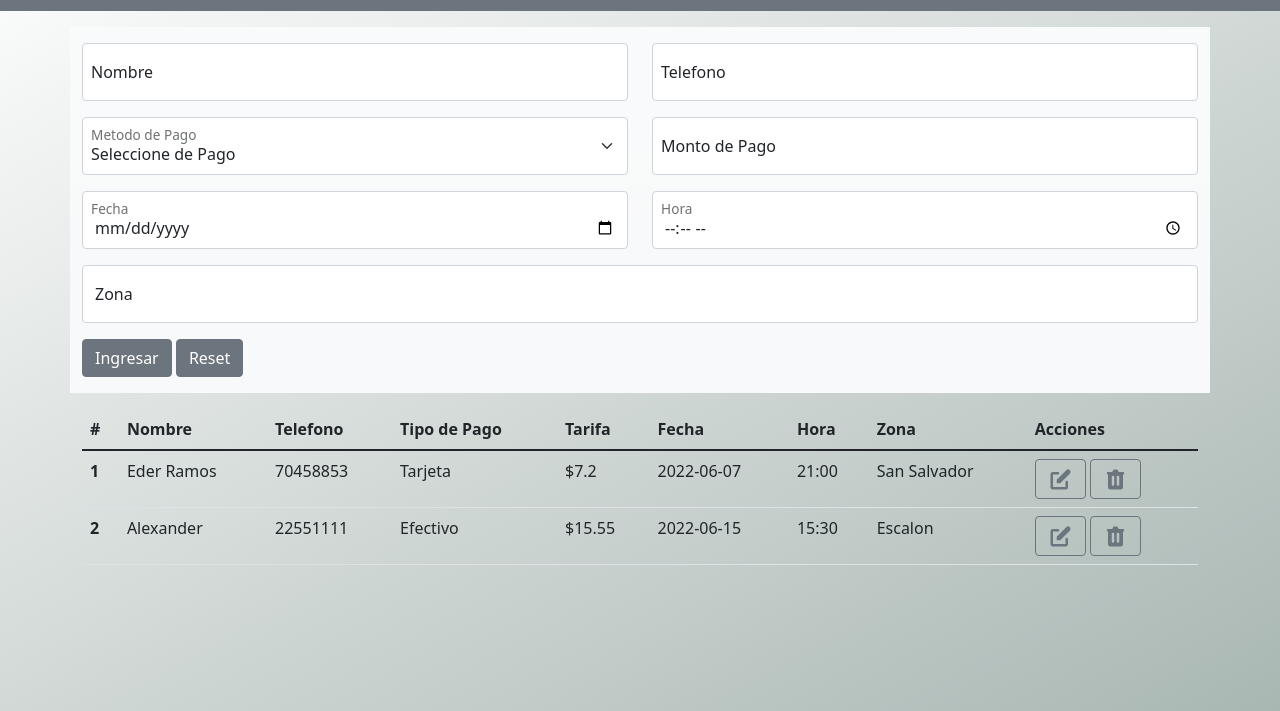
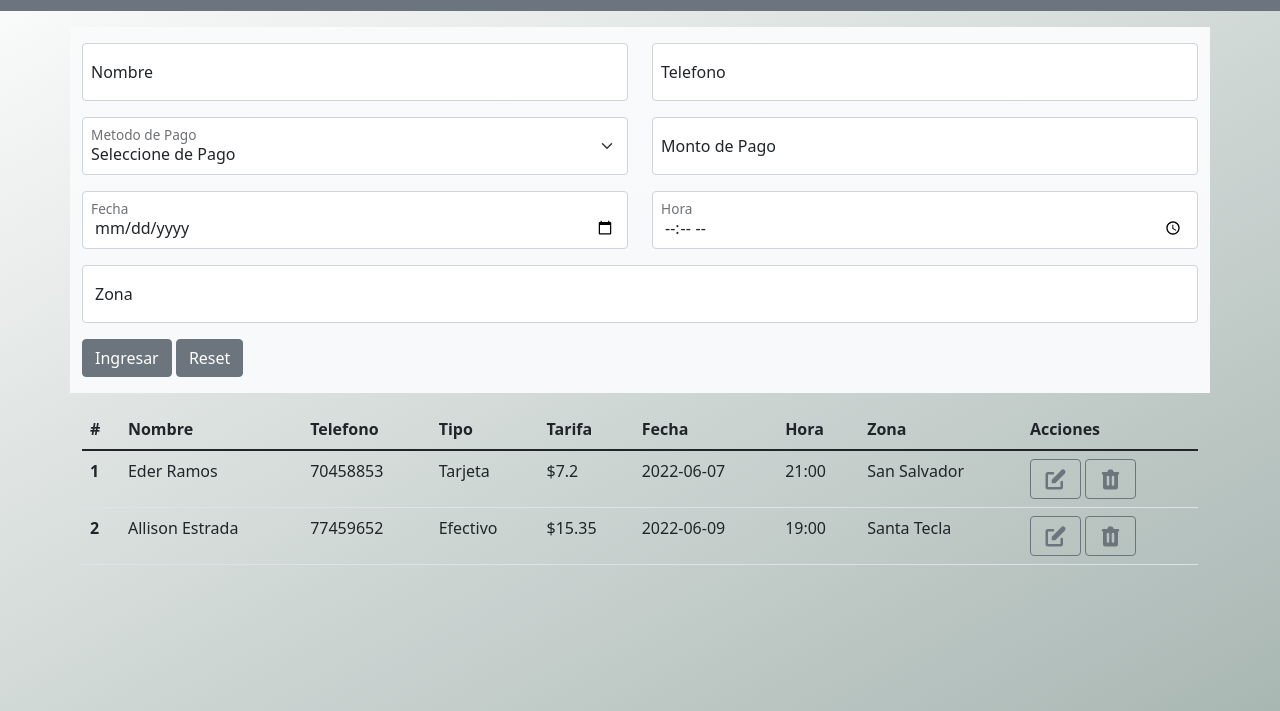
Before and after one commit to ederramosh/app-bitacora-viajes, a plain HTML site: page index.html in a window 1280 px wide. Shown: the part 89-800 px from the top of the page. Drawn offline with nearby package versions, Linux system fonts and the light colour scheme.

Commit message:
Proyecto Completado

```diff
--- a/index.html
+++ b/index.html
@@ -84,11 +84,11 @@
                     <th scope="col">#</th>
                     <th scope="col">Nombre</th>
                     <th scope="col">Telefono</th>
-                    <th scope="col">Tipo de Pago</th>
+                    <th scope="col">Tipo</th>
                     <th scope="col">Tarifa</th>
-                    <th scope="col">Fecha</th>
-                    <th scope="col">Hora</th>
-                    <th scope="col">Zona</th>
+                    <th scope="col" class="d-none d-md-table-cell">Fecha</th>
+                    <th scope="col" class="d-none d-md-table-cell">Hora</th>
+                    <th scope="col" class="d-none d-md-table-cell">Zona</th>
                     <th scope="col">Acciones</th>
 
                 </tr>
--- a/main.js
+++ b/main.js
@@ -1,4 +1,5 @@
-const bitacora = [{
+let bitacora = [
+    {
         nombre: 'Eder Ramos',
         telefono: '70458853',
         tipoPago: 'Tarjeta',
@@ -6,7 +7,17 @@ const bitacora = [{
         fecha: '2022-06-07',
         hora: '21:00',
         zona: 'San Salvador',
-}];
+    },
+    {
+        nombre: 'Allison Estrada',
+        telefono: '77459652',
+        tipoPago: 'Efectivo',
+        monto: 15.35,
+        fecha: '2022-06-09',
+        hora: '19:00',
+        zona: 'Santa Tecla',
+    }
+];
 
 const formulario = document.getElementById('formulario');
 
@@ -16,6 +27,11 @@ formulario.addEventListener('submit', ingresarInformacion);
 
 // Funciones JavaScript
 function mostrarInformacion() {
+
+    let bitacoraTemporal = JSON.parse(localStorage.getItem('bitacora'));
+    if(bitacoraTemporal !== null){
+        bitacora = [...bitacoraTemporal];
+    }
 
     //Limpiamos la tabla
     document.getElementById('tablaBitacora').innerHTML = '';
@@ -30,9 +46,9 @@ function mostrarInformacion() {
             <td>${telefono}</td>
             <td>${tipoPago}</td>
             <td>$${monto}</td>
-            <td>${fecha}</td>
-            <td>${hora}</td>
-            <td>${zona}</td>
+            <td class="d-none d-md-table-cell">${fecha}</td>
+            <td class="d-none d-md-table-cell">${hora}</td>
+            <td class="d-none d-md-table-cell">${zona}</td>
             <td>
                 <button id="editarBoton" type="submit" onclick="editarBoton(${indice})" class="btn btn-outline-secondary"><svg height="25" fill="currentColor" viewBox="0 0 20 20" xmlns="http://www.w3.org/2000/svg"><path d="M17.414 2.586a2 2 0 00-2.828 0L7 10.172V13h2.828l7.586-7.586a2 2 0 000-2.828z"></path><path fill-rule="evenodd" d="M2 6a2 2 0 012-2h4a1 1 0 010 2H4v10h10v-4a1 1 0 112 0v4a2 2 0 01-2 2H4a2 2 0 01-2-2V6z" clip-rule="evenodd"></path></svg></button>
                 <button id="cerrarBoton" type="submit" onClick="eliminarViaje(${indice})" class="btn btn-outline-secondary"><svg height="25" fill="currentColor" viewBox="0 0 20 20" xmlns="http://www.w3.org/2000/svg"><path fill-rule="evenodd" d="M9 2a1 1 0 00-.894.553L7.382 4H4a1 1 0 000 2v10a2 2 0 002 2h8a2 2 0 002-2V6a1 1 0 100-2h-3.382l-.724-1.447A1 1 0 0011 2H9zM7 8a1 1 0 012 0v6a1 1 0 11-2 0V8zm5-1a1 1 0 00-1 1v6a1 1 0 102 0V8a1 1 0 00-1-1z" clip-rule="evenodd"></path></svg></button>
@@ -56,13 +72,12 @@ function ingresarInformacion(e) {
 
     if(indice === '') {
         adicionarViaje( nombre, telefono, tipoPago, monto, fecha, hora, zona );
+    } else {
+        editarInformacion( indice, nombre, telefono, tipoPago, monto, fecha, hora, zona )
+    }
+    localStorage.setItem('bitacora', JSON.stringify(bitacora));
     mostrarInformacion();
     limpiarForm();
-    } else {
-        editarInformacion( indice, nombre, telefono, tipoPago, monto, fecha, hora, zona )
-        mostrarInformacion();
-        limpiarForm();
-    }
 }
 
 function editarBoton(indice) {
@@ -99,21 +114,17 @@ function editarInformacion( indice, nombre, telefono, tipoPago, monto, fecha, ho
     bitacora[indice].fecha = fecha;
     bitacora[indice].hora = hora;
     bitacora[indice].zona = zona;
-
 }
 
 function eliminarViaje(indice) {
     bitacora.splice(indice,1);
+    localStorage.setItem('bitacora', JSON.stringify(bitacora));
     mostrarInformacion();
+
 }
 
 function limpiarForm() {
     document.getElementById('formulario').reset();
 }
 
-
-//---------- test ----------
-adicionarViaje('Alexander', '22551111', 'Efectivo', 15.55, '2022-06-15', '15:30', 'Escalon');
-// editarViaje('Eustaquio', '22551111', 'efectivo', 15.55, '6/5/2022', '15:30', 'Merliot');
-// eliminarViaje(1);
 mostrarInformacion();
```
Also changed, not shown: 1 other file. Lines whose indentation alone changed are shown as unchanged.
